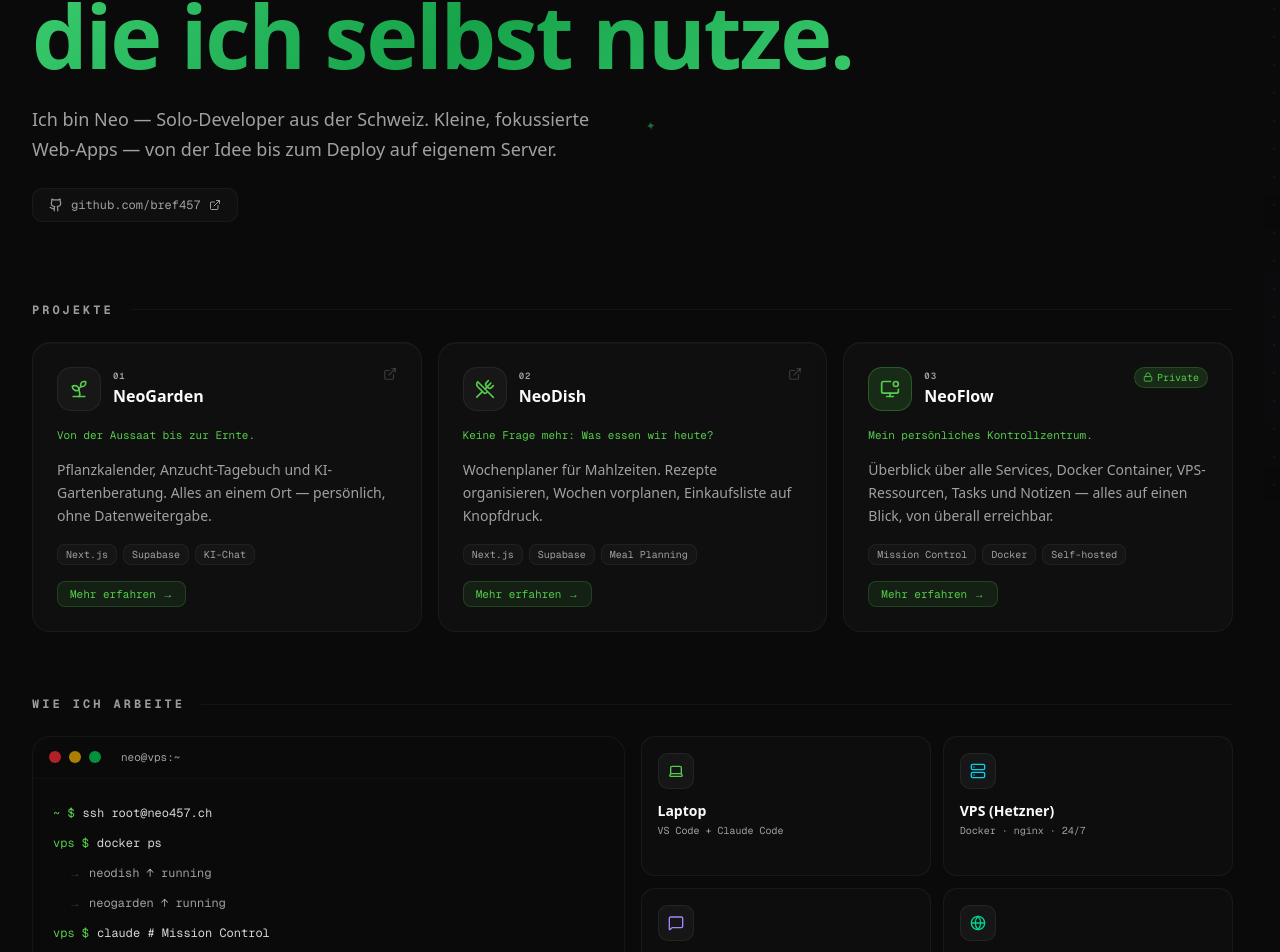
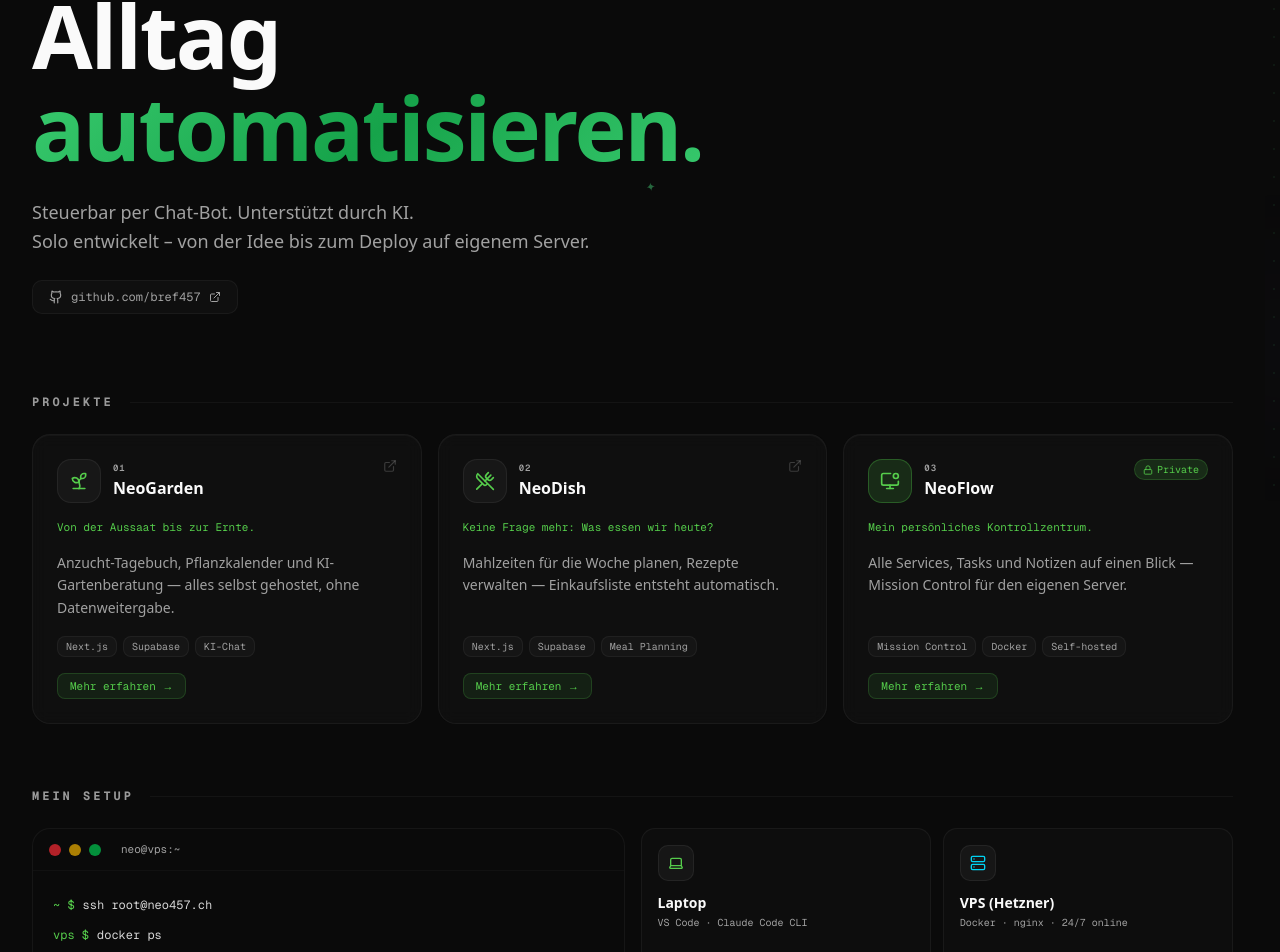
Before and after one commit to bref457/NeoFlow, a Next.js app: page / in a window 1280 px wide. Shown: the part 313-1265 px from the top of the page. Built offline with nearby package versions, Linux system fonts and the light colour scheme.

Commit message:
feat: landingpage hero und texte ueberarbeitet

```diff
--- a/app/page.tsx
+++ b/app/page.tsx
@@ -133,8 +133,8 @@ const PROJECT_DETAILS: Record<ProjectKey, {
     icon: <Sprout className="size-5 text-aria" />,
     name: "NeoGarden",
     tagline: "Von der Aussaat bis zur Ernte.",
-    problem: "Du weißt nie mehr was du wann gepflanzt hast, was als nächstes dran ist — und welche Pflanzen eigentlich gut zusammenpassen.",
-    solution: "NeoGarden ist dein digitales Gartenbuch. Du führst ein Anzucht-Tagebuch, planst im Kalender wann gesät oder gepflanzt wird, und ein KI-Assistent beantwortet alle Gartenfragen — von Pflanzabstand bis Schädlingsbekämpfung.",
+    problem: "Was wann gepflanzt? Was kommt als nächstes? Welche Pflanzen passen zusammen? Ohne System geht der Überblick schnell verloren.",
+    solution: "NeoGarden ist dein digitales Gartenbuch: Anzucht-Tagebuch, Pflanzkalender und ein KI-Assistent für alle Gartenfragen — von Pflanzabstand bis Schädlingsbekämpfung. Selbst gehostet, keine Datenweitergabe.",
     features: ["Anzucht-Tagebuch", "Pflanzkalender", "KI-Gartenberatung", "Privat & ohne Datenweitergabe"],
     url: "https://garten.neo457.ch",
     urlLabel: "App öffnen",
@@ -153,8 +153,8 @@ const PROJECT_DETAILS: Record<ProjectKey, {
     icon: <MonitorDot className="size-5 text-aria" />,
     name: "NeoFlow",
     tagline: "Mein persönliches Kontrollzentrum.",
-    problem: "Wer mehrere Web-Apps, einen eigenen Server und viele Projekte betreibt, verliert schnell den Überblick. Was läuft gerade? Was steht an? Wie viel Ressourcen hat der Server noch?",
-    solution: "NeoFlow ist mein persönliches Command Center. Auf einen Blick: alle laufenden Docker Container, Server-Status, Tasks und Notizen für alle Projekte — plus direkter KI-Chat. Von überall erreichbar, komplett selbst gehostet.",
+    problem: "Mehrere Apps, ein eigener Server, viele laufende Projekte — ohne zentralen Überblick geht die Kontrolle schnell verloren.",
+    solution: "NeoFlow ist das persönliche Command Center: Docker-Status, Server-Ressourcen, Tasks, Notizen und KI-Chat — alles auf einem Dashboard. Selbst gehostet, von überall erreichbar.",
     features: ["Mission Control", "Docker & Server Status", "Task- & Notiz-Verwaltung", "ARIA KI-Integration"],
   },
 };
@@ -230,9 +230,9 @@ export default function Home() {
                 transition={{ duration: 0.6, delay: 0.1 }}
                 className="text-[clamp(2.8rem,7vw,5.5rem)] font-black leading-[1.05] tracking-tight"
               >
-                Ich baue Software{" "}
+                Apps die deinen Alltag{" "}
                 <br className="hidden sm:block" />
-                <span className="gradient-text">die ich selbst nutze.</span>
+                <span className="gradient-text">automatisieren.</span>
               </motion.h1>
 
               <motion.p
@@ -240,8 +240,9 @@ export default function Home() {
                 transition={{ duration: 0.6, delay: 0.2 }}
                 className="max-w-xl text-base leading-relaxed text-muted-foreground sm:text-lg"
               >
-                Ich bin Neo — Solo-Developer aus der Schweiz. Kleine, fokussierte Web-Apps —
-                von der Idee bis zum Deploy auf eigenem Server.
+                Steuerbar per Chat-Bot. Unterstützt durch KI.
+                <br />
+                Solo entwickelt – von der Idee bis zum Deploy auf eigenem Server.
               </motion.p>
 
               <motion.div
@@ -296,8 +297,8 @@ export default function Home() {
                   </div>
                   <p className="font-mono text-[11px] text-aria">Von der Aussaat bis zur Ernte.</p>
                   <p className="text-sm leading-relaxed text-muted-foreground flex-1">
-                    Pflanzkalender, Anzucht-Tagebuch und KI-Gartenberatung.
-                    Alles an einem Ort — persönlich, ohne Datenweitergabe.
+                    Anzucht-Tagebuch, Pflanzkalender und KI-Gartenberatung —
+                    alles selbst gehostet, ohne Datenweitergabe.
                   </p>
                   <div className="flex flex-wrap gap-1.5">
                     {["Next.js", "Supabase", "KI-Chat"].map(t => (
@@ -338,8 +339,8 @@ export default function Home() {
                   </div>
                   <p className="font-mono text-[11px] text-aria">Keine Frage mehr: Was essen wir heute?</p>
                   <p className="text-sm leading-relaxed text-muted-foreground flex-1">
-                    Wochenplaner für Mahlzeiten. Rezepte organisieren,
-                    Wochen vorplanen, Einkaufsliste auf Knopfdruck.
+                    Mahlzeiten für die Woche planen, Rezepte verwalten —
+                    Einkaufsliste entsteht automatisch.
                   </p>
                   <div className="flex flex-wrap gap-1.5">
                     {["Next.js", "Supabase", "Meal Planning"].map(t => (
@@ -382,8 +383,8 @@ export default function Home() {
                   </div>
                   <p className="font-mono text-[11px] text-aria">Mein persönliches Kontrollzentrum.</p>
                   <p className="text-sm leading-relaxed text-muted-foreground flex-1">
-                    Überblick über alle Services, Docker Container, VPS-Ressourcen,
-                    Tasks und Notizen — alles auf einen Blick, von überall erreichbar.
+                    Alle Services, Tasks und Notizen auf einen Blick —
+                    Mission Control für den eigenen Server.
                   </p>
                   <div className="flex flex-wrap gap-1.5">
                     {["Mission Control", "Docker", "Self-hosted"].map(t => (
@@ -409,7 +410,7 @@ export default function Home() {
               viewport={{ once: true }} transition={{ duration: 0.4 }}
               className="flex items-center gap-4 mb-6"
             >
-              <span className="font-mono text-xs font-bold uppercase tracking-[0.25em] text-foreground/60">Wie ich arbeite</span>
+              <span className="font-mono text-xs font-bold uppercase tracking-[0.25em] text-foreground/60">Mein Setup</span>
               <div className="h-px flex-1 bg-border/40" />
             </motion.div>
 
@@ -417,10 +418,10 @@ export default function Home() {
               <TerminalBlock />
               <div className="grid grid-cols-2 gap-3">
                 {[
-                  { icon: Laptop, label: "Laptop", detail: "VS Code + Claude Code", color: "text-aria", glow: "rgba(74,222,128,0.15)", delay: 0 },
-                  { icon: Server, label: "VPS (Hetzner)", detail: "Docker · nginx · 24/7", color: "text-cyan-400", glow: "rgba(34,211,238,0.15)", delay: 1 },
-                  { icon: MessageSquare, label: "Telegram", detail: "ARIA Bot · unterwegs", color: "text-violet-400", glow: "rgba(167,139,250,0.15)", delay: 2 },
-                  { icon: Globe, label: "Remote", detail: "vscode.neo457.ch", color: "text-emerald-400", glow: "rgba(52,211,153,0.15)", delay: 3 },
+                  { icon: Laptop, label: "Laptop", detail: "VS Code · Claude Code CLI", color: "text-aria", glow: "rgba(74,222,128,0.15)", delay: 0 },
+                  { icon: Server, label: "VPS (Hetzner)", detail: "Docker · nginx · 24/7 online", color: "text-cyan-400", glow: "rgba(34,211,238,0.15)", delay: 1 },
+                  { icon: MessageSquare, label: "Chat-Bot", detail: "Messenger-Integration · unterwegs", color: "text-violet-400", glow: "rgba(167,139,250,0.15)", delay: 2 },
+                  { icon: Globe, label: "Remote", detail: "vscode.neo457.ch · überall", color: "text-emerald-400", glow: "rgba(52,211,153,0.15)", delay: 3 },
                 ].map((item) => {
                   const Icon = item.icon;
                   return (
```
